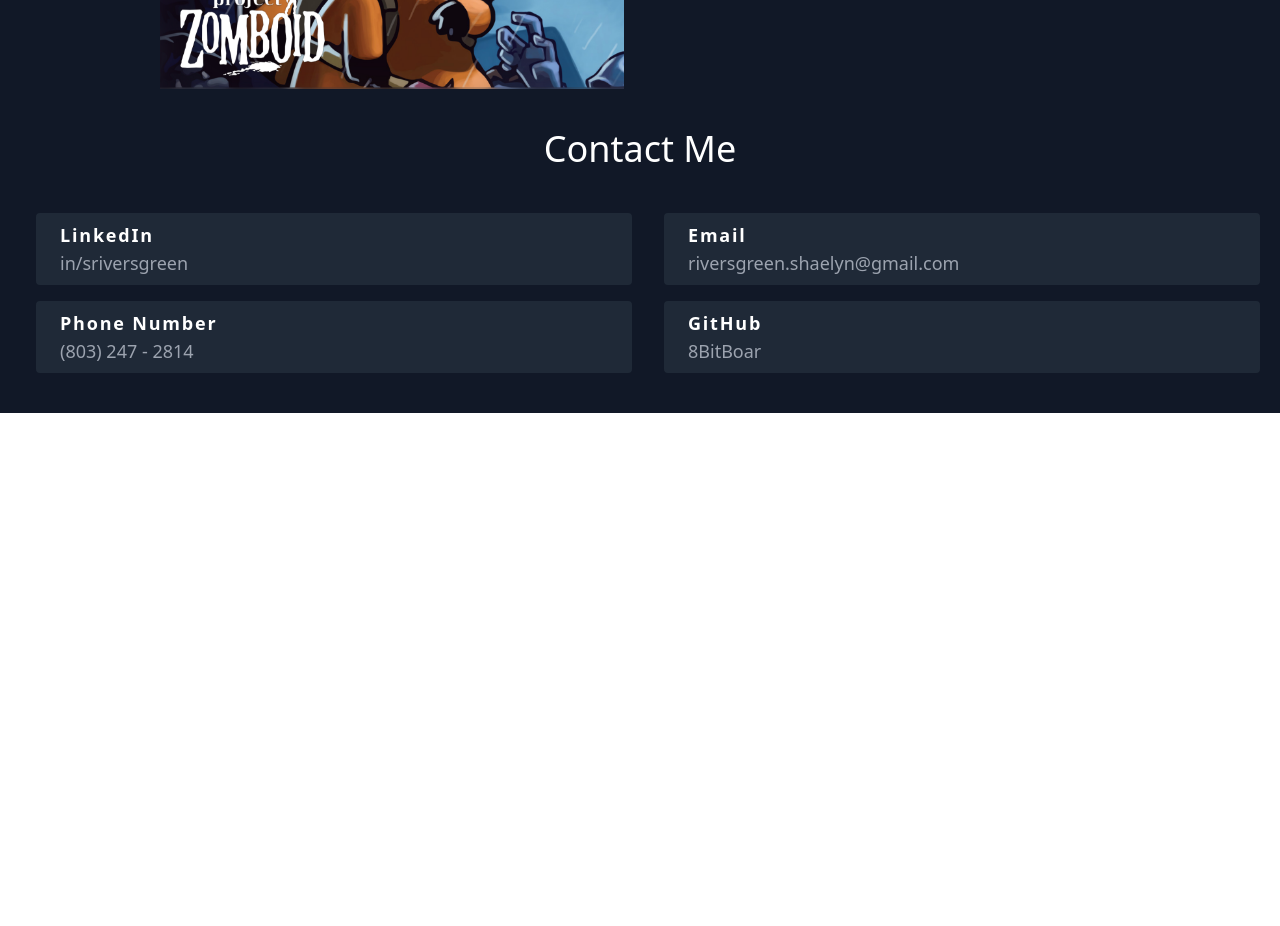
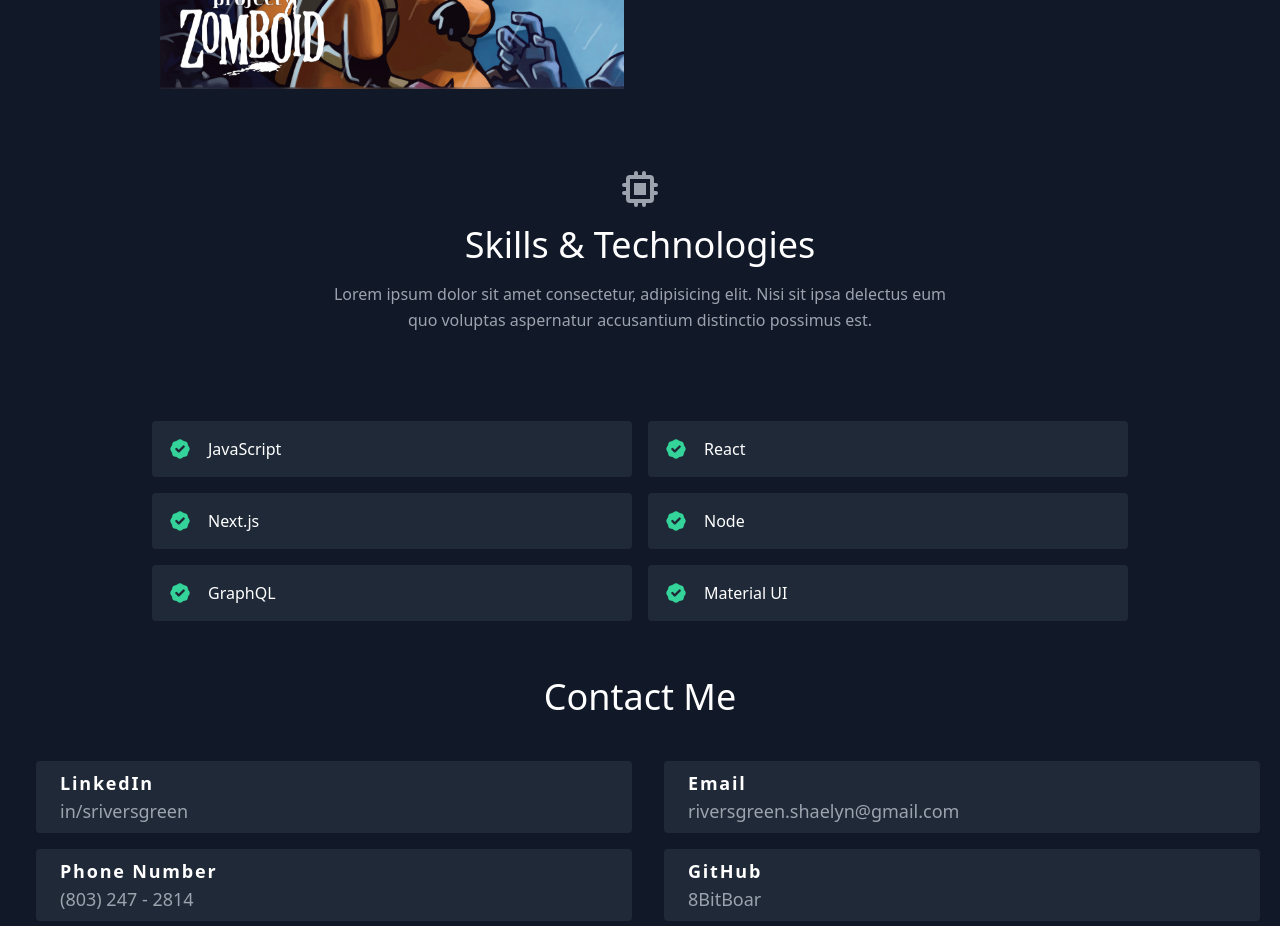
Before and after one commit to 8BitBoar/rivers-portfolio, a React (Create React App) app: page / in a window 1280 px wide. Shown: the part 1700-2626 px from the top of the page. Before the commit the page ends 2113 px from the top, so only its background shows below. Built offline with nearby package versions, Linux system fonts and the light colour scheme.

Commit message:
added skills section finally

```diff
--- a/src/components/Skills.js
+++ b/src/components/Skills.js
@@ -1,3 +1,35 @@
+import { BadgeCheckIcon, ChipIcon } from "@heroicons/react/solid";
+import React from "react";
+import { skills } from "../data";
+
 export default function Skills() {
-    return null;
+  return (
+    <section id="skills">
+      <div className="container px-5 py-10 mx-auto">
+        <div className="text-center mb-20">
+          <ChipIcon className="w-10 inline-block mb-4" />
+          <h1 className="sm:text-4xl text-3xl font-medium title-font text-white mb-4">
+            Skills &amp; Technologies
+          </h1>
+          <p className="text-base leading-relaxed xl:w-2/4 lg:w-3/4 mx-auto">
+            Lorem ipsum dolor sit amet consectetur, adipisicing elit. Nisi sit
+            ipsa delectus eum quo voluptas aspernatur accusantium distinctio
+            possimus est.
+          </p>
+        </div>
+        <div className="flex flex-wrap lg:w-4/5 sm:mx-auto sm:mb-2 -mx-2">
+          {skills.map((skill) => (
+            <div key={skill} className="p-2 sm:w-1/2 w-full">
+              <div className="bg-gray-800 rounded flex p-4 h-full items-center">
+                <BadgeCheckIcon className="text-green-400 w-6 h-6 flex-shrink-0 mr-4" />
+                <span className="title-font font-medium text-white">
+                  {skill}
+                </span>
+              </div>
+            </div>
+          ))}
+        </div>
+      </div>
+    </section>
+  );
 }
```
Also changed, not shown: 2 other files (tests, documents, lock files or other folders).
